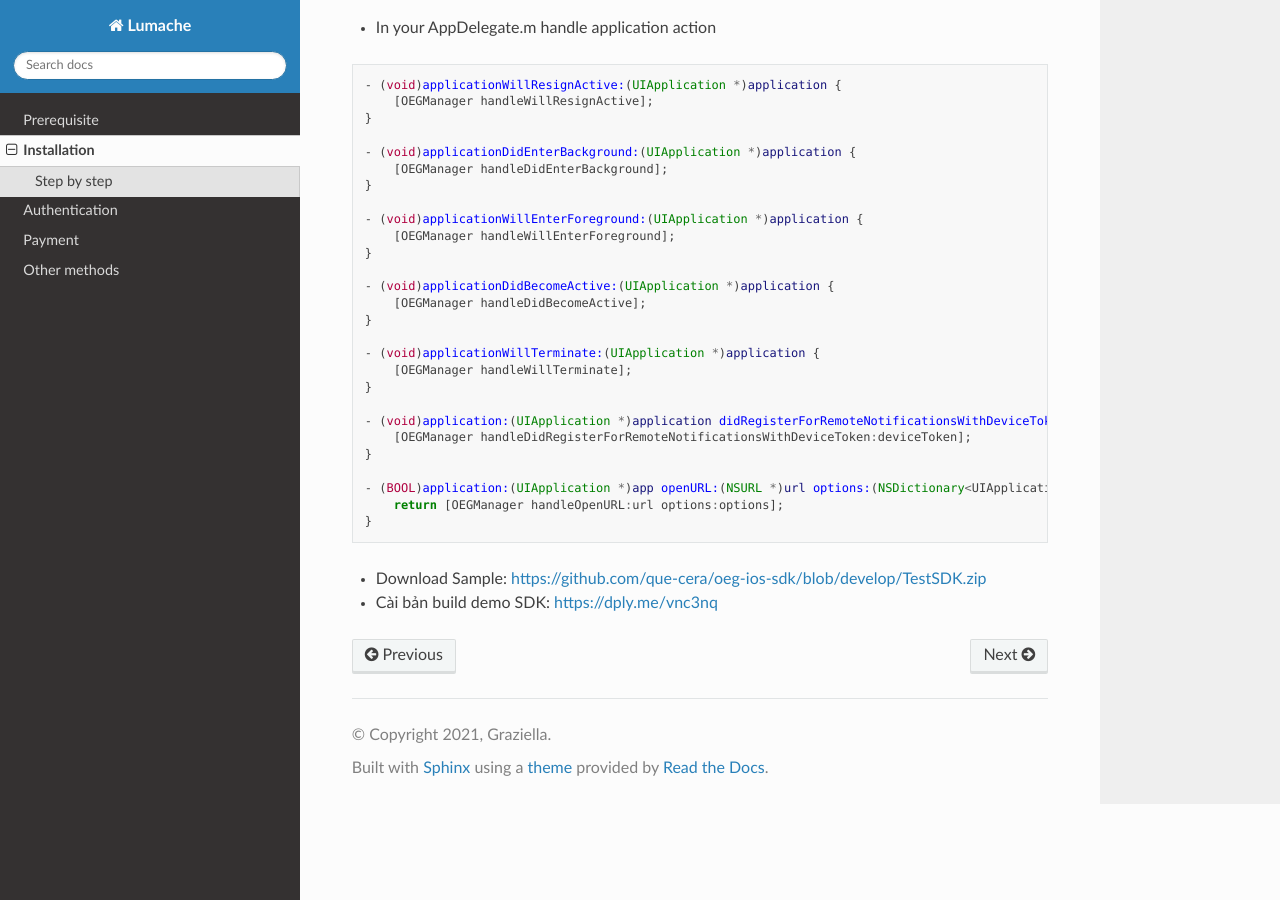
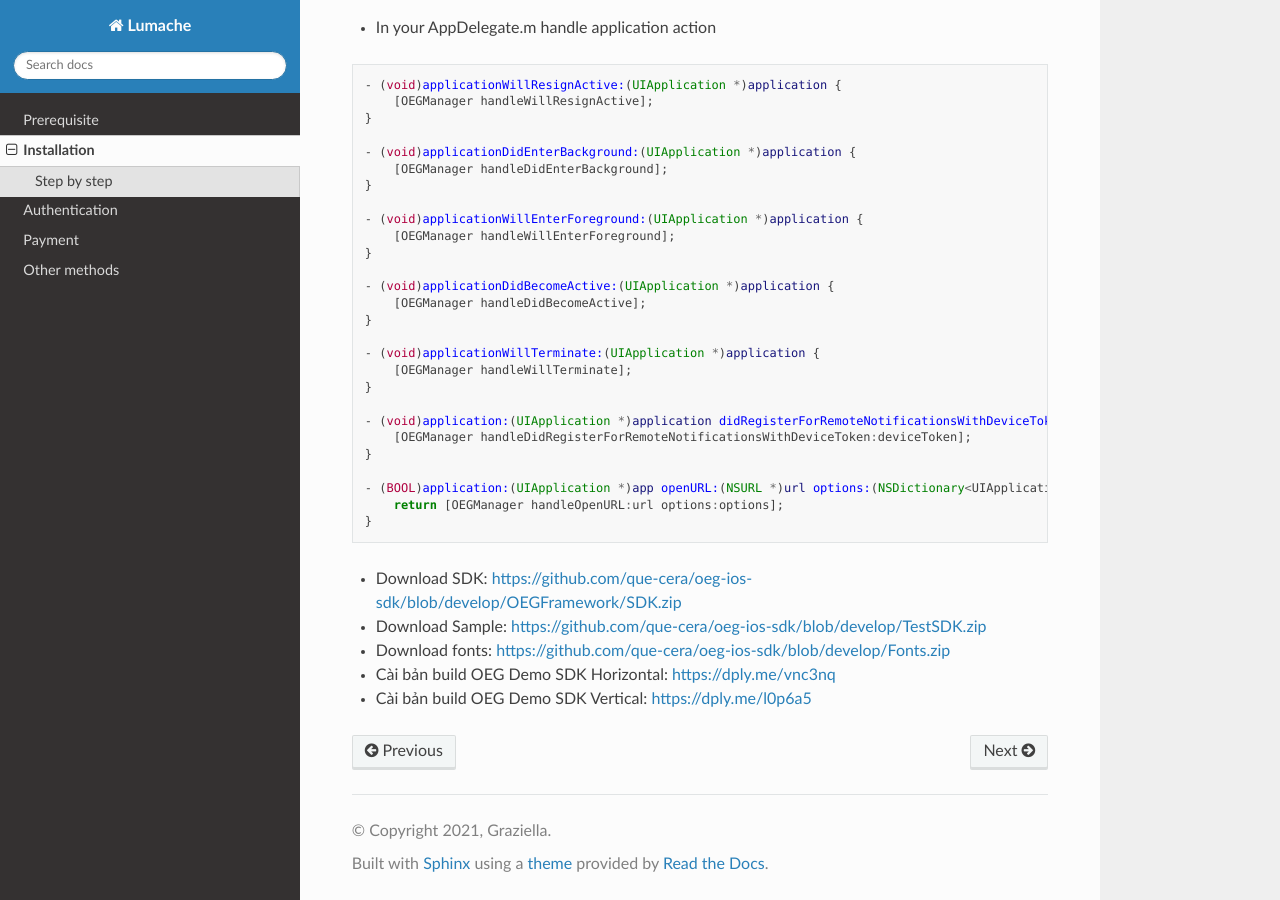
Before and after one commit to que-cera/oeg-ios-sdk-docs, a Sphinx documentation site: the page built from docs/source/install.rst, in a window 1280 px wide and 900 px high, scrolled down 2677 px. Built offline with Sphinx 7.4.7 and the Read the Docs theme 3.1.0, drawn with Linux system fonts in a browser that asks for light colours.

Commit message:
Update docs

```diff
--- a/docs/source/install.rst
+++ b/docs/source/install.rst
@@ -159,7 +159,12 @@ Now configure the .plist for your project: In Xcode right-click your .plist file
             return [OEGManager handleOpenURL:url options:options];
         }
 
+- Download SDK: https://github.com/que-cera/oeg-ios-sdk/blob/develop/OEGFramework/SDK.zip
 
 - Download Sample: https://github.com/que-cera/oeg-ios-sdk/blob/develop/TestSDK.zip
 
-- Cài bản build demo SDK: https://dply.me/vnc3nq
+- Download fonts: https://github.com/que-cera/oeg-ios-sdk/blob/develop/Fonts.zip
+
+- Cài bản build OEG Demo SDK Horizontal: https://dply.me/vnc3nq
+
+- Cài bản build OEG Demo SDK Vertical: https://dply.me/l0p6a5
```
